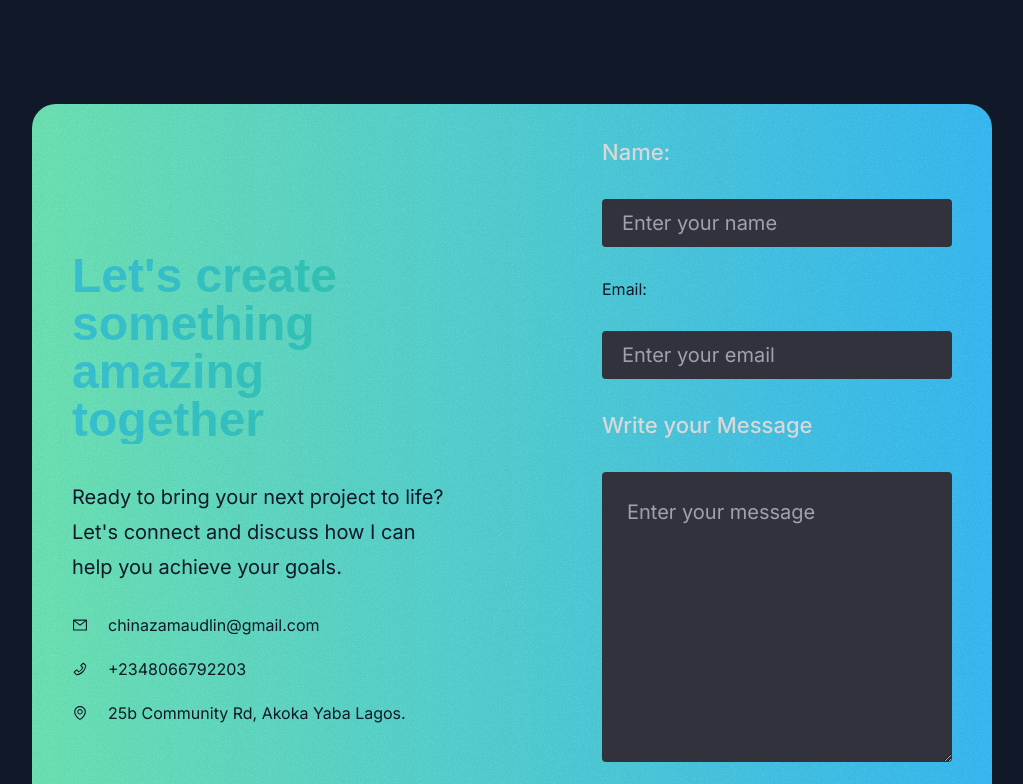
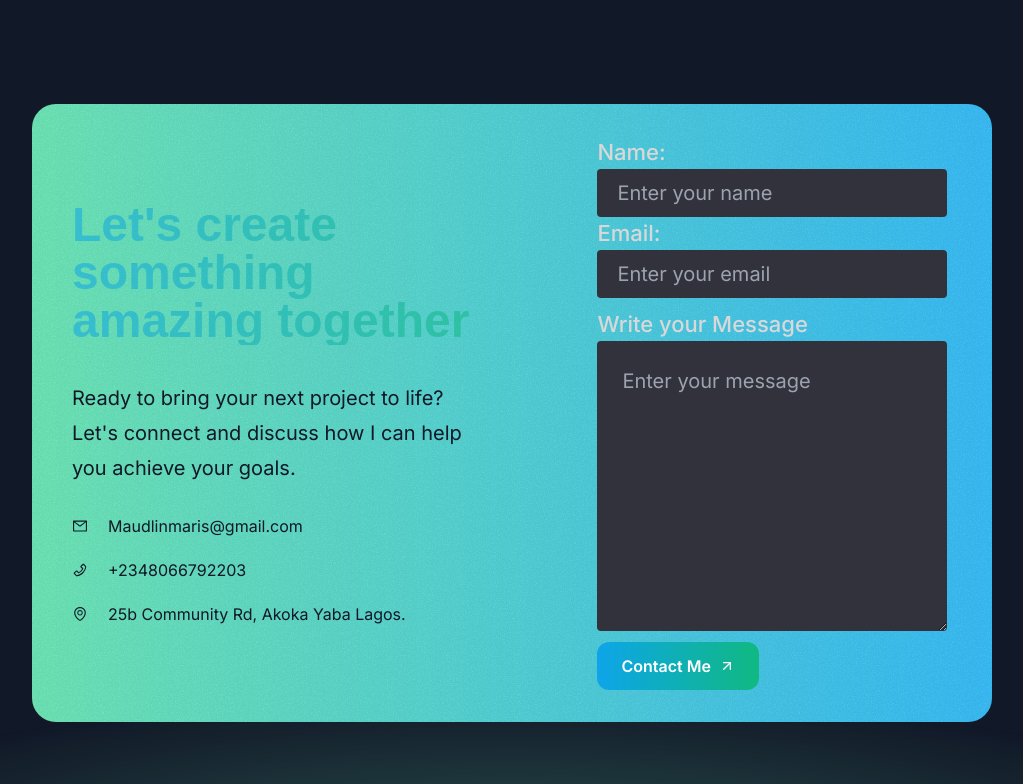
Before and after one commit to Maudlin-Maris/Maudlin-Portfolio, a Next.js app: page / in a window 1280 px wide. Shown: the part 5080-5864 px from the top of the page, without its empty margins (128-1151 px from the left). Built offline with nearby package versions, Linux system fonts and the light colour scheme; a web font is replaced by a local one.

Commit message:
Updated contact form with EmailJS

```diff
--- a/package.json
+++ b/package.json
@@ -11,6 +11,7 @@
   "dependencies": {
     "@netlify/plugin-nextjs": "^5.9.4",
     "@svgr/webpack": "^8.1.0",
+    "emailjs-com": "^3.2.0",
     "framer-motion": "^11.3.21",
     "next": "^14.2.24",
     "react": "^18",
--- a/src/app/layout.tsx
+++ b/src/app/layout.tsx
@@ -11,7 +11,7 @@ const calistoga = Calistoga({
 });
 export const metadata: Metadata = {
   title: "Maudlin's Portfolio",
-  description: "Created with the help of Frontend Tribe",
+  description: "Created by Chinaza Maudlin",
 };
 
 export default function RootLayout({
--- a/src/sections/Contact.tsx
+++ b/src/sections/Contact.tsx
@@ -1,5 +1,6 @@
 "use client";
 import React, { useState } from "react";
+import emailjs from "emailjs-com";
 import ArrowUpRightIcon from "@/assets/icons/arrow-up-right.svg";
 import grainImage from "@/assets/images/grain.jpg";
 import {
@@ -23,10 +24,25 @@ export const ContactSection = () => {
     });
   };
 
-  const handleSubmit = (e: { preventDefault: () => void }) => {
+  const handleSubmit = async (e: { preventDefault: () => void }) => {
     e.preventDefault();
 
-    setFormData({ name: "", email: "", message: "" }); // Reset form data
+    emailjs
+      .send(
+        "service_zlp1g9g", // Replace with EmailJS Service ID
+        "template_054h3je", // Replace with EmailJS Template ID
+        formData,
+        "4v8_g1t-0lyGrznNx" // Replace with EmailJS Public Key
+      )
+      .then(
+        (response) => {
+          alert("Message sent successfully!");
+          setFormData({ name: "", email: "", message: "" }); // Reset form
+        },
+        (error) => {
+          alert("Failed to send message, try again.");
+        }
+      );
   };
 
   return (
@@ -37,7 +53,7 @@ export const ContactSection = () => {
             className="absolute inset-0 opacity-5 -z-10"
             style={{ backgroundImage: `url(${grainImage.src})` }}
           ></div>
-          <div className="flex flex-col md:flex-row gap-8 md:gap-36 items-center">
+          <div className="flex flex-col md:flex-row gap-8 md:gap-32 items-center">
             <div className="md:flex md:flex-col md:gap-7">
               <h2 className="font-serif text-2xl md:text-5xl md:font-bold bg-gradient-to-r from-sky-500 to-emerald-500 bg-clip-text text-transparent animate-pulse">
                 Let&apos;s create something amazing together
@@ -48,7 +64,7 @@ export const ContactSection = () => {
               </p>
               <div className="flex flex-col gap-[20px] font-[22px]">
                 <div className="flex items-center gap-[20px]">
-                  <AiOutlineMail /> <p>chinazamaudlin@gmail.com</p>
+                  <AiOutlineMail /> <p>Maudlinmaris@gmail.com</p>
                 </div>
                 <div className="flex items-center gap-[20px]">
                   <AiOutlinePhone /> <p>+2348066792203</p>
@@ -65,8 +81,9 @@ export const ContactSection = () => {
               method="POST"
               data-netlify="true"
               onSubmit={handleSubmit}
-              className="flex flex-col items-start md:gap-[30px]"
+              className="flex flex-col items-start md:gap-[10px]"
             >
+              <div>
                 <input type="hidden" name="form-name" value="contact" />
                 <label
                   className="text-[22px] text-[#D8D8D8] font-medium"
@@ -74,8 +91,9 @@ export const ContactSection = () => {
                 >
                   Name:
                 </label>
+
                 <input
-                className="border border-none md:w-[350px] md:h-12 pl-[20px] rounded-[4px] bg-[#32323C] text-[#A0A0A0] text-[20px]"
+                  className="border border-none w-[240px] md:w-[350px] md:h-12 pl-[20px] rounded-[4px] bg-[#32323C] text-[#A0A0A0] text-[20px]"
                   type="text"
                   value={formData.name}
                   onChange={handleChange}
@@ -83,18 +101,25 @@ export const ContactSection = () => {
                   placeholder="Enter your name"
                   name="name"
                 />
-              <label htmlFor="email">Email:</label>
+                <label
+                  htmlFor="email"
+                  className="text-[22px] text-[#D8D8D8] mt-4 font-medium"
+                >
+                  Email:
+                </label>
                 <input
                   type="email"
                   name="email"
                   value={formData.email}
                   onChange={handleChange}
                   required
-                className="border border-none md:w-[350px] md:h-12 pl-[20px] rounded-[4px] bg-[#32323C] text-[#A0A0A0] text-[20px]"
+                  className="border border-none w-[240px] md:w-[350px] md:h-12 pl-[20px] rounded-[4px] bg-[#32323C] text-[#A0A0A0] text-[20px]"
                   placeholder="Enter your email"
                 />
+              </div>
+              <div>
                 <label
-                className="text-[22px] text-[#D8D8D8] font-medium"
+                  className="text-[22px]  text-[#D8D8D8] font-medium"
                   htmlFor="message"
                 >
                   Write your Message
@@ -106,15 +131,16 @@ export const ContactSection = () => {
                   required
                   rows={8}
                   placeholder="Enter your message"
-                className="w-[350px] border border-none p-[25px] rounded-[4px] bg-[#32323c] text-[#A0A0A0] text-[20px]"
+                  className="md:w-[350px] border border-none p-[25px] rounded-[4px] bg-[#32323c] text-[#A0A0A0] text-[20px]"
                 />
                 <button
                   type="submit"
-                className="text-white bg-gradient-to-r from-sky-500 to-emerald-500 inline-flex items-center px-6 h-12 rounded-xl gap-2 w-max border border-none transition-[0.3s] hover:scale-[1.1] hover:transition-[0.3s]"
+                  className="text-white bg-gradient-to-r mt-[20px] md:mt-[5px] from-sky-500 to-emerald-500 inline-flex items-center px-6 h-12 rounded-xl gap-2 w-max border border-none transition-[0.3s] hover:scale-[1.1] hover:transition-[0.3s]"
                 >
                   <span className="font-semibold">Contact Me</span>
                   <ArrowUpRightIcon className="size-4" />
                 </button>
+              </div>
             </form>
           </div>
         </div>
```
Also changed, not shown: 1 other file (tests, documents, lock files or other folders). Lines whose indentation alone changed are shown as unchanged.
